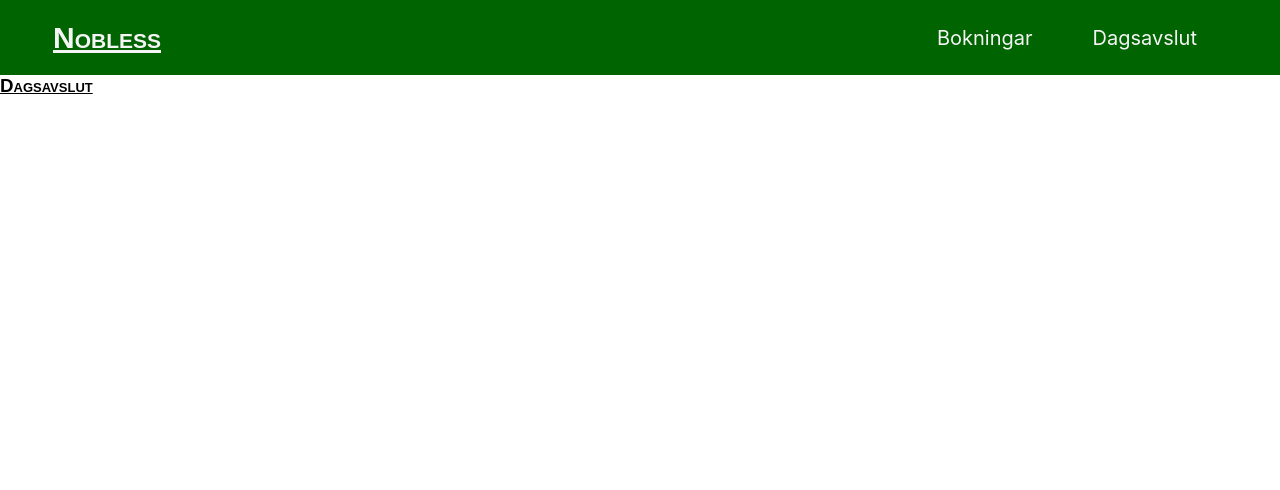
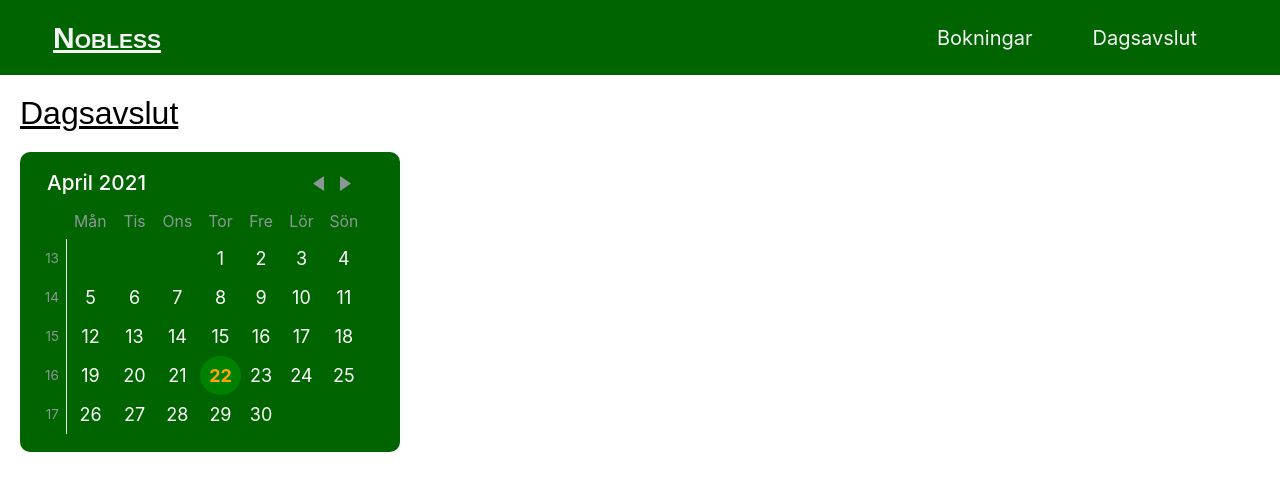
Before and after one commit to jelu000/bokingcomponent, a React (Create React App) app: page /dagsavslut in a window 1280 px wide. Shown: the top 490 px of the page. Built offline with nearby package versions, Linux system fonts and the light colour scheme.

Commit message:
La till Callender i Dagsavslut.js

```diff
--- a/src/components/JlBokingComp.css
+++ b/src/components/JlBokingComp.css
@@ -1,6 +1,6 @@
 .MainBokingDiv{
-  padding: 40px;
-
+  padding: 20px;
+  /*margin: 20px;*/
   display: block;
 }
  input{
--- a/src/components/JlBokingComp.js
+++ b/src/components/JlBokingComp.js
@@ -24,7 +24,7 @@ class JlBokingComp extends React.Component {
     //let today_date = today_date1.toLocaleDateString();
     let today_date = new Date();
     //today_date = today_date.toLocaleDateString();
-    console.log(today_date);
+    //console.log(today_date);
 
     this.state = {
       //För Kalender
@@ -57,7 +57,7 @@ class JlBokingComp extends React.Component {
 
     };
 
-    console.log(`valtDatumTextfelt: ${this.state.valtDatumTextfelt}`);
+    //console.log(`valtDatumTextfelt: ${this.state.valtDatumTextfelt}`);
 
     this.clickDagEvent = this.clickDagEvent.bind(this);
     this.clickBoka = this.clickBoka.bind(this);
@@ -124,13 +124,14 @@ Initate LocalStorage
     await this.setState({
       valtDatum: dag,
       valtDatumTextfelt: t_dag,
-      state_vald_dag_arraybokningar: dagensbokningar
+      state_vald_dag_arraybokningar: dagensbokningar,
+      state_bokningskoll: ""
      });
 
      this.clearTextInputs();
      //console.log(`Kill: ${this.state.valtDatum} : ${this.state.valtDatumTextfelt}`)
-     this.setState({state_bokningskoll: ""});
-     console.log(`clickDagEvent 119 state_bokningskoll ${this.state.state_bokningskoll}`);
+     //this.setState({state_bokningskoll: ""});
+     //console.log(`clickDagEvent 119 state_bokningskoll ${this.state.state_bokningskoll}`);
   }//end of clickDagEvent()--------------------------------------------------------------------
 
   //clickMonthChange()-----------------------------------------------------------------------------
--- a/src/components/SweCalenderLang.css
+++ b/src/components/SweCalenderLang.css
@@ -4,7 +4,7 @@
   background-color:  darkgreen;
   border-radius: 10px;
   display: flex;
-  width: 400px;
+  width: 380px;
   font-size: large;
 
 
--- a/src/components/dagsavslut/Dagsavslut.css
+++ b/src/components/dagsavslut/Dagsavslut.css
@@ -0,0 +1,5 @@
+.MainBokingDiv{
+    padding: 20px;
+    /*margin: 20px;*/
+    display: block;
+  }
--- a/src/components/dagsavslut/Dagsavslut.js
+++ b/src/components/dagsavslut/Dagsavslut.js
@@ -1,4 +1,7 @@
 import React, { Component } from 'react'
+import 'react-day-picker/lib/style.css';
+import SweCalenderLang from "../SweCalenderLang";
+
 
 import './Dagsavslut.css';
 
@@ -7,15 +10,75 @@ export default class Dagsavslut extends Component {
     constructor(props){
         super(props);
 
+        let today_date = new Date();
+
         this.state = {
+             //För Kalender
+            valtDatum: today_date, //ANVÄNDS EJ: Innehåller Datum strig från kalender ex: Tue Oct 26 2021 12:00:00 GMT+0200 (centraleuropeisk sommartid)
+            valtDatumTextfelt: today_date.toLocaleDateString(), //Datumtextfält
+            locale: 'swe',
+            tidtim: '8',
+            tidmin: '00',
             dagsavslut: "Dagsavslut"
         }
+
+        this.clickDagEvent = this.clickDagEvent.bind(this);
+        this.clickMonthChange = this.clickMonthChange.bind(this);
     }
+
+    /*componentDidMount -------------------------------------------------------------------------------
+Initate LocalStorage
+*/
+    componentDidMount(){
+
+        //let localStorageDB = new LocalStorageHandler();
+        //let t_array_behandlingar = localStorageDB.getTreatments();
+        //this.setState({
+        //state_vald_dag_arraybokningar: localStorageDB.getBokingsDay(this.state.valtDatumTextfelt),
+        //behandlingar: t_array_behandlingar,
+        //pris: t_array_behandlingar[0].t_price
+        //});
+
+    }//end of componentDidMount-------------------------------------------------------------------------
+
+    //clickDagEvent() - för calender-----------------------------------------------------------------------
+    async clickDagEvent(dag){
+        let t_dag = dag.toLocaleDateString();
+
+        //console.log(`ckicDagEvent line 112: ${t_dag}`);
+
+        //let localStorageDB = await new LocalStorageHandler();
+        //let dagensbokningar = await localStorageDB.getBokingsDay(t_dag);
+        //console.log(`dagensbokningar: ${JSON.stringify(dagensbokningar)}`);
+
+        await this.setState({
+        valtDatum: dag
+        //valtDatumTextfelt: t_dag,
+        //state_vald_dag_arraybokningar: dagensbokningar
+        });
+        console.log(`Dagsavslut clickDagEvent(): ${t_dag} `)
+        //this.clearTextInputs();
+
+    }//end of clickDagEvent()--------------------------------------------------------------------
+
+     //clickMonthChange()-----------------------------------------------------------------------------
+    clickMonthChange(month){
+        console.log(`månad: ${month}`);
+        //Här ska ändras så att datum textfält stämmer när man byter månad
+
+        this.clearTextInputs();
+
+    }//end of clickMonthChange()-------------------------------------------------------------
+
 
     render() {
         return (
-            <div>
-                <h3>{this.state.dagsavslut}</h3>
+            <div className="MainBokingDiv">
+            <h1 className="h1_header">Dagsavslut</h1>
+
+            <SweCalenderLang id="swekalender" valtdatum={this.state.valtDatum} onDayClickEvent={this.clickDagEvent} onMonthChangeEvent={this.clickMonthChange}/>
+
+
             </div>
         )
     }
```
